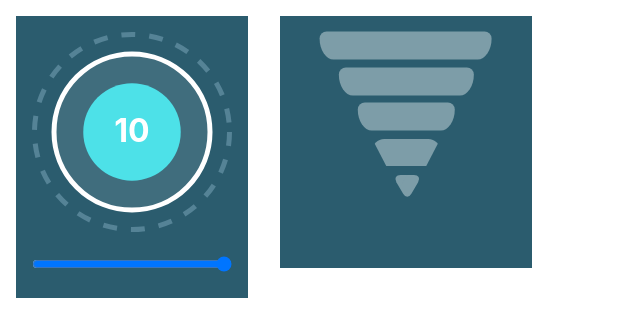
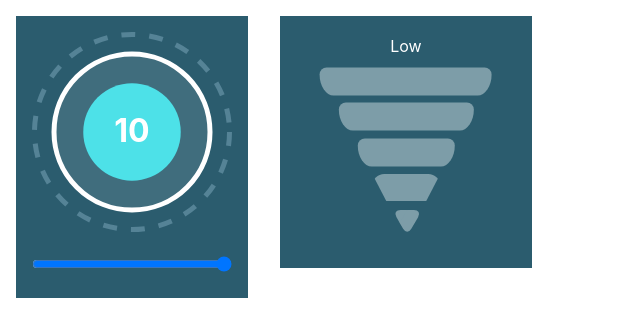
Before and after one commit to avarunraj/intellect, a React (Create React App) app: page / in a window 1280 px wide. Shown: the top 336 px of the page, without its empty margins (0-640 px from the left). Built offline with nearby package versions, Linux system fonts and the light colour scheme.

Commit message:
showing text based on level

```diff
--- a/src/Components/TriangleStatusBar/TriangleStatusBar.tsx
+++ b/src/Components/TriangleStatusBar/TriangleStatusBar.tsx
@@ -31,8 +31,8 @@ const ProgressBarWrapper = styled.div<TriangleStatusBarInputType>`
     .triangle,
     .triangle:before,
     .triangle:after {
-      width: 15px;
-      height: 15px;
+      width: ${(props) => props.svgSize * 0.0681}px;
+      height: ${(props) => props.svgSize * 0.0681}px;
       border-top-right-radius: 55%;
     }
 
@@ -47,6 +47,17 @@ const ProgressBarWrapper = styled.div<TriangleStatusBarInputType>`
       transform: rotate(135deg) skewY(-45deg) scale(0.707, 1.414) translate(50%);
     }
   }
+`;
+
+const TextWrapper = styled.div<TriangleStatusBarInputType>`
+  width: ${(props) => props.svgSize}px;
+  height: ${(props) => props.svgSize / 8}px;
+  display: flex;
+  justify-content: center;
+  align-items: center;
+  padding-bottom: 0.5rem;
+  color: #fff;
+  font-size: 1rem;
 `;
 
 const ProgressBarItem = styled.div<TriangleStatusBarInputItemType>`
@@ -105,9 +116,11 @@ export const TriangleStatusBar: FC<TriangleStatusBarType> = ({
 
   const [checkedStatusArray, SetCheckedStatusArray] =
     useState(initialStatusArray);
+  const [selectedItemId, setSelectedItemId] = useState(4);
 
   const handleOnClick = (id: number) => {
     let tempStatusCheckedArray = [...checkedStatusArray];
+    setSelectedItemId(id);
     tempStatusCheckedArray = tempStatusCheckedArray.map((item) => {
       if (id <= item.id) {
         item.checkedStatus = true;
@@ -119,8 +132,19 @@ export const TriangleStatusBar: FC<TriangleStatusBarType> = ({
     });
     SetCheckedStatusArray(tempStatusCheckedArray);
   };
+
+  const handleStatusText = () => {
+    let statusText = "";
+    if (selectedItemId === 2) {
+      return "Medium";
+    }
+    selectedItemId < 2 ? (statusText = "High") : (statusText = "Low");
+    return statusText;
+  };
+
   return (
     <ProgressBarWrapper svgSize={widgetSize}>
+      <TextWrapper svgSize={widgetSize}>{handleStatusText()}</TextWrapper>
       <div className="progress-bar-container">
         <ProgressBarItem
           width={widgetSize * 0.78}
```
